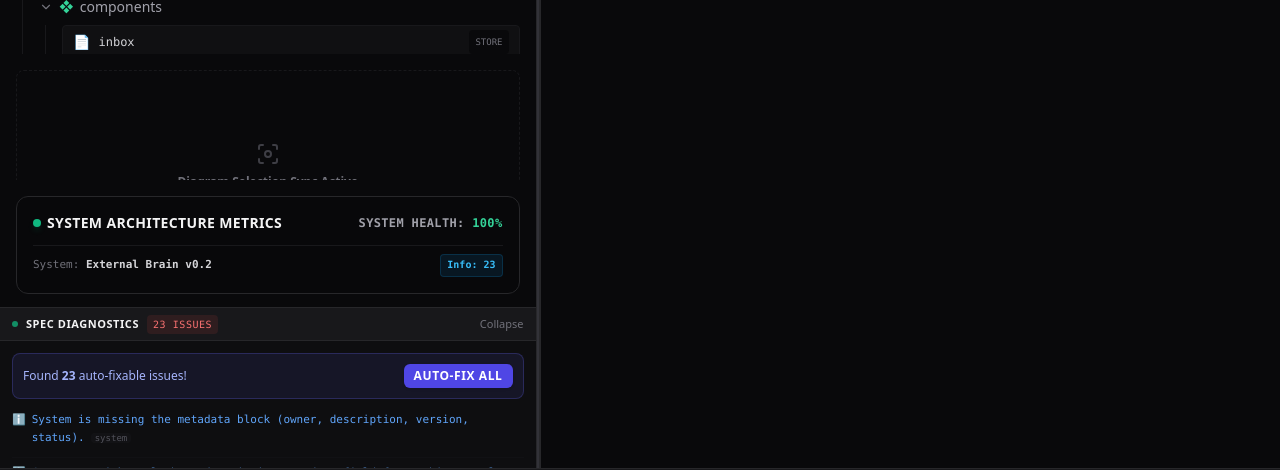
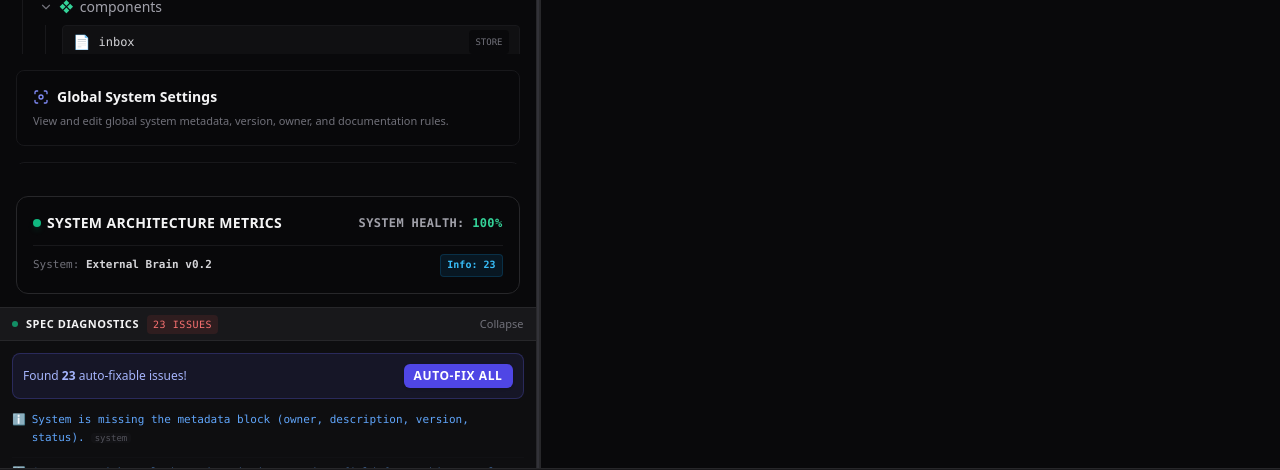
Before and after one commit to thamam/spec-design-yard, a Next.js app: page / in a window 1280 px wide. Shown: the part 308-778 px from the top of the page. Built offline with nearby package versions, Linux system fonts and the light colour scheme.

Commit message:
feat: implement interactive global system metadata editor and inbound connection manager with debounced AST reconciliation

```diff
--- a/components/workspace/editor-panel.tsx
+++ b/components/workspace/editor-panel.tsx
@@ -359,6 +359,59 @@ function FocusTab({
     }
 
     onQuickFix(d.path, fixType, extraData)
+  }
+
+  // Global system settings state
+  const [globalFormState, setGlobalFormState] = useState<Record<string, string>>({
+    systemName: "",
+    systemVersion: "",
+    systemStatus: "draft",
+    systemOwner: "",
+    systemDescription: "",
+  })
+
+  const globalDebounceTimersRef = useRef<Record<string, NodeJS.Timeout>>(Object.create(null))
+
+  // Synchronize global settings state with parsed spec (for un-focused elements)
+  useEffect(() => {
+    if (!selectedUnit && parsedSpec?.system) {
+      const sys = parsedSpec.system
+      const sysMeta = sys.metadata || {}
+      setGlobalFormState(prev => {
+        const activeEl = typeof document !== "undefined" ? document.activeElement : null
+        const activeTestId = activeEl?.getAttribute("data-testid")
+
+        const nextState = { ...prev }
+        if (activeTestId !== "focus-system-name-input") nextState.systemName = sys.name || ""
+        if (activeTestId !== "focus-system-version-input") nextState.systemVersion = sysMeta.version || ""
+        if (activeTestId !== "focus-system-status-select") nextState.systemStatus = sysMeta.status || "draft"
+        if (activeTestId !== "focus-system-owner-input") nextState.systemOwner = sysMeta.owner || ""
+        if (activeTestId !== "focus-system-description-textarea") nextState.systemDescription = sysMeta.description || ""
+        return nextState
+      })
+    }
+  }, [parsedSpec, selectedUnit])
+
+  const handleGlobalFieldChange = (field: string, path: string, value: any) => {
+    // 1. Instantly update local state so character insertion is buttery-smooth (60fps)
+    setGlobalFormState(prev => ({
+      ...prev,
+      [field]: value
+    }))
+
+    // 2. Debounce parent AST/YAML updates (200ms) per field
+    if (globalDebounceTimersRef.current[field]) {
+      clearTimeout(globalDebounceTimersRef.current[field])
+    }
+
+    globalDebounceTimersRef.current[field] = setTimeout(() => {
+      setSpecText(prev => {
+        return reconcileSpec(prev, {
+          type: "update-property",
+          payload: { id: "system", path, value }
+        })
+      })
+    }, 200)
   }
 
   // 1. Local state for form fields to guarantee zero-lag typing
@@ -526,6 +579,9 @@ function FocusTab({
       if (inboundConnectionDebounceTimerRef.current) {
         clearTimeout(inboundConnectionDebounceTimerRef.current)
       }
+      Object.values(globalDebounceTimersRef.current).forEach(timer => {
+        if (timer) clearTimeout(timer)
+      })
     }
   }, [selectedUnit])
 
@@ -1184,12 +1240,125 @@ function FocusTab({
           </div>
         </div>
       ) : (
-        <div className="flex-1 border border-dashed border-zinc-900 rounded-lg flex flex-col items-center justify-center p-6 text-center text-zinc-500 min-h-[250px]">
-          <FocusIcon size={24} className="text-zinc-600 mb-2 animate-pulse" />
-          <p className="text-xs font-semibold">Diagram Selection Sync Active</p>
-          <p className="text-[11px] text-zinc-600 mt-1 max-w-xs leading-relaxed">
-            Click any component or container box in the Excalidraw diagram or the directory tree, and this view will automatically isolate and show only its specific spec block.
-          </p>
+        <div className="flex-1 flex flex-col min-h-0 overflow-y-auto gap-4">
+          {/* Header */}
+          <div className="border border-zinc-900 bg-zinc-950/40 p-4 rounded-lg flex flex-col gap-1.5 shrink-0">
+            <h3 className="text-sm font-bold text-zinc-100 flex items-center gap-2">
+              <FocusIcon size={16} className="text-indigo-400" />
+              Global System Settings
+            </h3>
+            <p className="text-[11px] text-zinc-500 leading-normal">
+              View and edit global system metadata, version, owner, and documentation rules.
+            </p>
+          </div>
+
+          {/* Form */}
+          <div className="border border-zinc-900 bg-zinc-950/20 p-4 rounded-lg flex flex-col gap-4 shrink-0">
+            {/* System Name field */}
+            <div className="flex flex-col gap-1.5">
+              <label className="text-[10px] font-bold text-zinc-500 uppercase tracking-wider">System Name</label>
+              <input
+                type="text"
+                data-testid="focus-system-name-input"
+                value={globalFormState.systemName || ""}
+                onChange={(e) => handleGlobalFieldChange("systemName", "system.name", e.target.value)}
+                placeholder="My System Name"
+                className="w-full h-8 px-2.5 bg-zinc-950 border border-zinc-900 hover:border-zinc-800 focus:border-indigo-500 focus:ring-1 focus:ring-indigo-500 text-zinc-200 text-xs rounded transition-all focus:outline-none font-mono"
+              />
+            </div>
+
+            {/* Metadata check */}
+            {(() => {
+              const hasSystemMetadata = !!parsedSpec?.system?.metadata
+              if (!hasSystemMetadata) {
+                return (
+                  <div className="flex flex-col items-center justify-center p-4 bg-zinc-950/20 border border-dashed border-zinc-800 rounded-lg text-center gap-2">
+                    <p className="text-xs text-zinc-500 italic max-w-sm">
+                      System metadata is not initialized. Initialize metadata to configure owner, description, version, and status.
+                    </p>
+                    {onQuickFix && (
+                      <button
+                        type="button"
+                        data-testid="focus-system-init-metadata-btn"
+                        onClick={() => onQuickFix("system", "missing-system-metadata")}
+                        className="px-3.5 py-1.5 bg-indigo-600 hover:bg-indigo-500 text-white rounded text-xs font-bold uppercase tracking-wide transition-colors active:scale-95 cursor-pointer border border-indigo-500/20"
+                      >
+                        Initialize System Metadata
+                      </button>
+                    )}
+                  </div>
+                )
+              }
+
+              return (
+                <div className="flex flex-col gap-4 border-t border-zinc-900/60 pt-4">
+                  <div className="grid grid-cols-1 sm:grid-cols-2 gap-3.5">
+                    {/* System Version */}
+                    <div className="flex flex-col gap-1.5">
+                      <label className="text-[10px] font-bold text-zinc-500 uppercase tracking-wider">System Version</label>
+                      <input
+                        type="text"
+                        data-testid="focus-system-version-input"
+                        value={globalFormState.systemVersion || ""}
+                        onChange={(e) => handleGlobalFieldChange("systemVersion", "system.metadata.version", e.target.value)}
+                        placeholder="e.g. 1.0.0"
+                        className="w-full h-8 px-2.5 bg-zinc-950 border border-zinc-900 hover:border-zinc-800 focus:border-indigo-500 focus:ring-1 focus:ring-indigo-500 text-zinc-200 text-xs rounded transition-all focus:outline-none font-mono"
+                      />
+                    </div>
+
+                    {/* System Status */}
+                    <div className="flex flex-col gap-1.5">
+                      <label className="text-[10px] font-bold text-zinc-500 uppercase tracking-wider">System Status</label>
+                      <select
+                        data-testid="focus-system-status-select"
+                        value={globalFormState.systemStatus || "draft"}
+                        onChange={(e) => handleGlobalFieldChange("systemStatus", "system.metadata.status", e.target.value)}
+                        className="w-full h-8 px-2 bg-zinc-950 border border-zinc-900 hover:border-zinc-800 focus:border-indigo-500 focus:ring-1 focus:ring-indigo-500 text-zinc-300 text-xs rounded transition-all focus:outline-none cursor-pointer font-sans"
+                      >
+                        <option value="draft">Draft</option>
+                        <option value="active">Active</option>
+                        <option value="deprecated">Deprecated</option>
+                      </select>
+                    </div>
+                  </div>
+
+                  {/* System Owner */}
+                  <div className="flex flex-col gap-1.5">
+                    <label className="text-[10px] font-bold text-zinc-500 uppercase tracking-wider">System Owner</label>
+                    <input
+                      type="text"
+                      data-testid="focus-system-owner-input"
+                      value={globalFormState.systemOwner || ""}
+                      onChange={(e) => handleGlobalFieldChange("systemOwner", "system.metadata.owner", e.target.value)}
+                      placeholder="e.g. architecture-team"
+                      className="w-full h-8 px-2.5 bg-zinc-950 border border-zinc-900 hover:border-zinc-800 focus:border-indigo-500 focus:ring-1 focus:ring-indigo-500 text-zinc-200 text-xs rounded transition-all focus:outline-none font-mono"
+                    />
+                  </div>
+
+                  {/* System Description */}
+                  <div className="flex flex-col gap-1.5">
+                    <label className="text-[10px] font-bold text-zinc-500 uppercase tracking-wider">System Description</label>
+                    <textarea
+                      data-testid="focus-system-description-textarea"
+                      value={globalFormState.systemDescription || ""}
+                      onChange={(e) => handleGlobalFieldChange("systemDescription", "system.metadata.description", e.target.value)}
+                      placeholder="Enter high-level architecture description..."
+                      rows={3}
+                      className="w-full p-2.5 bg-zinc-950 border border-zinc-900 hover:border-zinc-800 focus:border-indigo-500 focus:ring-1 focus:ring-indigo-500 text-zinc-200 text-xs rounded transition-all focus:outline-none font-mono"
+                    />
+                  </div>
+                </div>
+              )
+            })()}
+          </div>
+
+          {/* Prompt / hint */}
+          <div className="border border-dashed border-zinc-900/60 rounded-lg flex flex-col items-center justify-center p-5 text-center text-zinc-500 shrink-0">
+            <p className="text-[10px] font-semibold text-zinc-400">Diagram Selection Sync Active</p>
+            <p className="text-[9.5px] text-zinc-600 mt-1 max-w-xs leading-normal">
+              Click any component or box in the visual diagram, and this view will automatically switch to inspect and edit its properties.
+            </p>
+          </div>
         </div>
       )}
     </div>
--- a/lib/reconciler.ts
+++ b/lib/reconciler.ts
@@ -299,7 +299,18 @@ export function reconcileSpec(specText: string, change: CanvasChange): string {
       }
     } else if (change.type === "update-property") {
       const { id, path, value } = change.payload
-      if (comps && comps.items) {
+      if (id === "system") {
+        try {
+          const parts = parsePath(path)
+          const currentVal = doc.getIn(parts)
+          if (currentVal !== value) {
+            doc.setIn(parts, value)
+            modified = true
+          }
+        } catch (e) {
+          console.warn(`Failed to safely set system property ${path}:`, e)
+        }
+      } else if (comps && comps.items) {
         comps.items.forEach((compNode: any) => {
           if (!compNode || typeof compNode.get !== 'function') return
           const compId = compNode.get('id')
```
Also changed, not shown: 2 other files (tests, documents, lock files or other folders).
